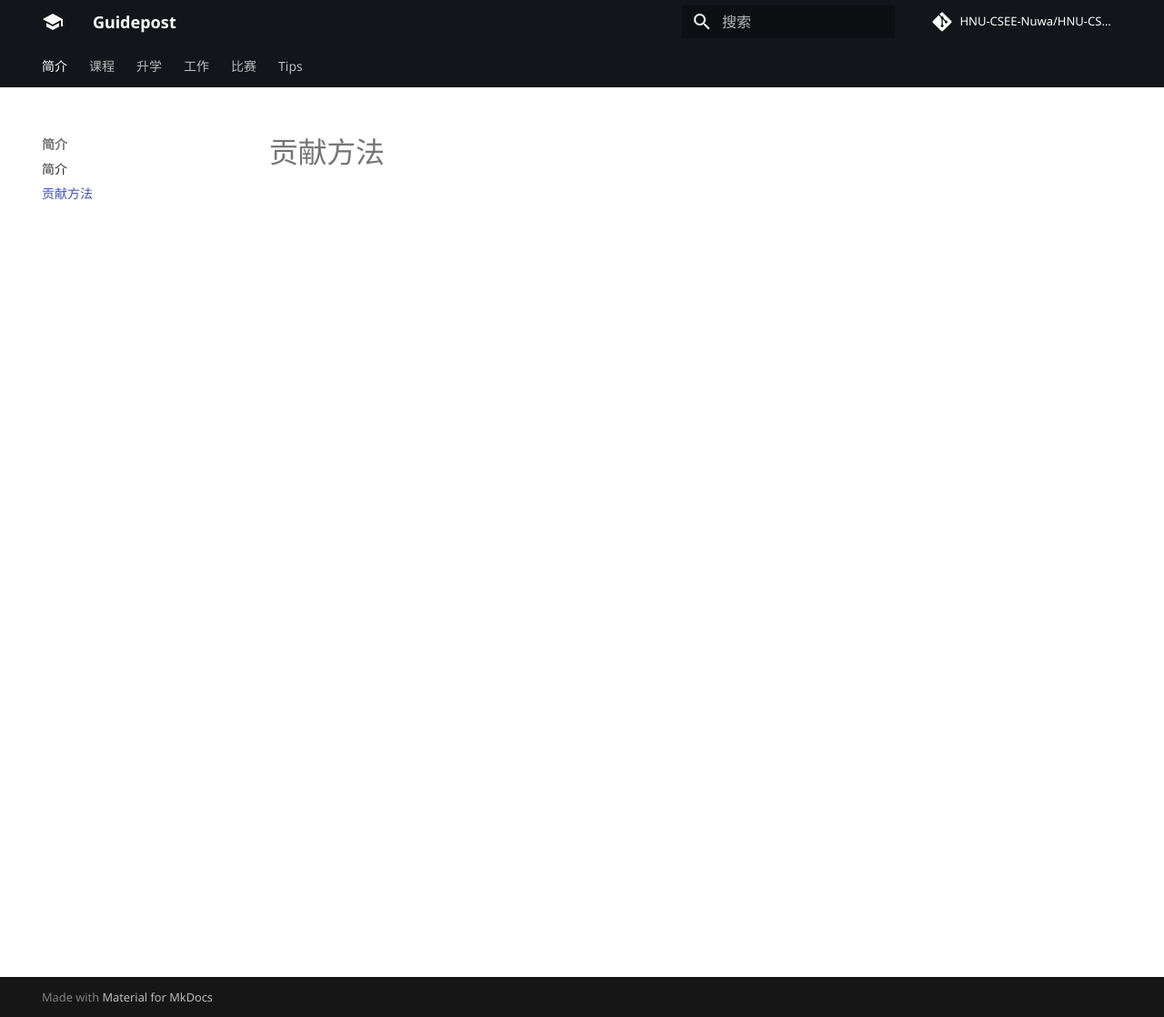
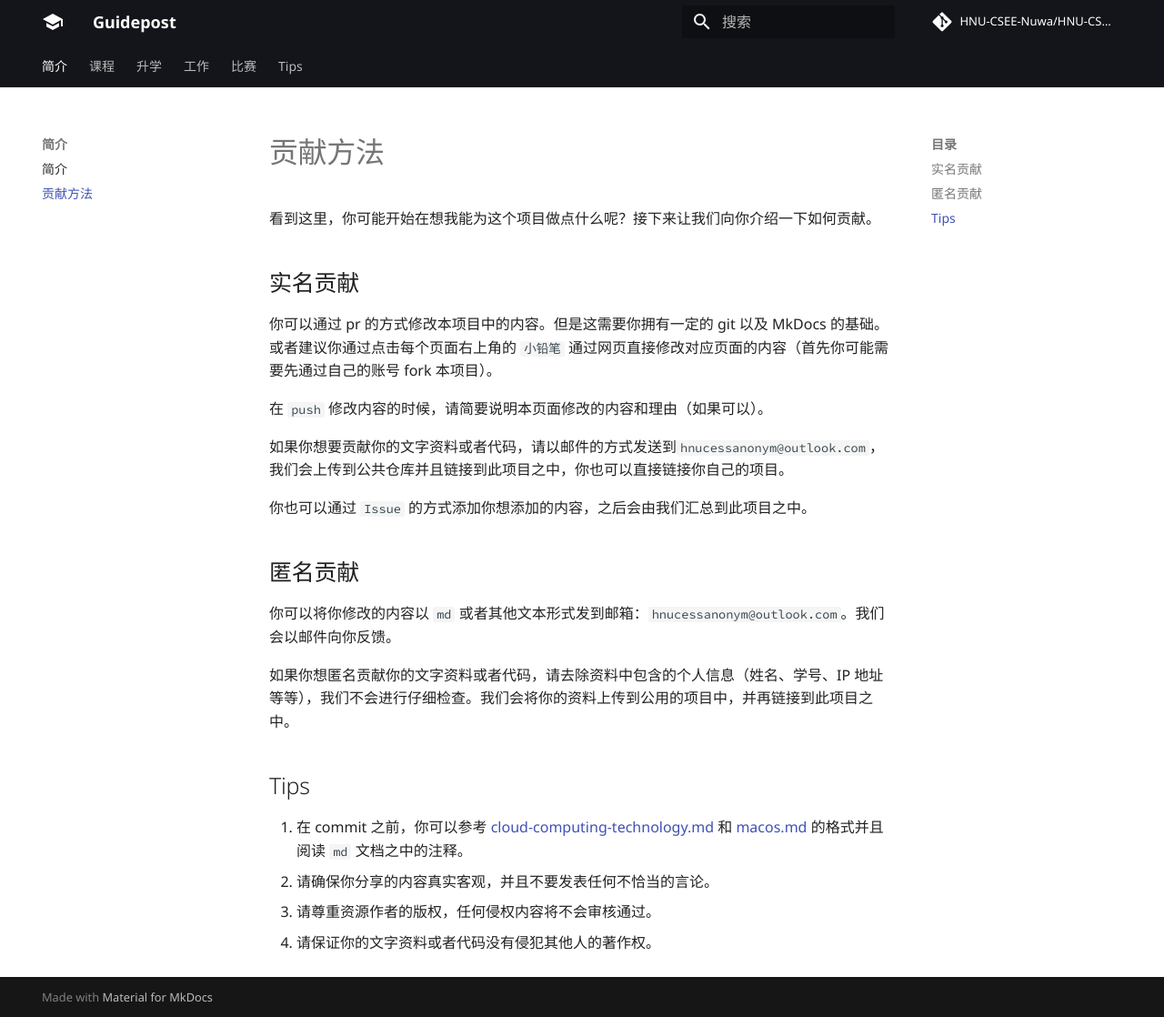
Before and after one commit to xxgn/Guidepost, an MkDocs documentation site: the page built from docs/intro/how-to-commit.md, in a window 1280 px wide and 1118 px high. Shown: the whole window at 91% size. Built offline with MkDocs 1.6.1 and Material for MkDocs 9.7.7, drawn with Linux system fonts in a browser that asks for light colours; comment, search, counter and statistics services are not loaded.

Commit message:
intro/how-to-commit.md: add commit guide

```diff
--- a/docs/intro/how-to-commit.md
+++ b/docs/intro/how-to-commit.md
@@ -1 +1,26 @@
 # 贡献方法
+
+看到这里，你可能开始在想我能为这个项目做点什么呢？接下来让我们向你介绍一下如何贡献。
+
+## 实名贡献
+
+你可以通过 pr 的方式修改本项目中的内容。但是这需要你拥有一定的 git 以及 MkDocs 的基础。或者建议你通过点击每个页面右上角的 `小铅笔` 通过网页直接修改对应页面的内容（首先你可能需要先通过自己的账号 fork 本项目）。
+
+在 `push` 修改内容的时候，请简要说明本页面修改的内容和理由（如果可以）。
+
+如果你想要贡献你的文字资料或者代码，请以邮件的方式发送到`hnucessanonym@outlook.com`，我们会上传到公共仓库并且链接到此项目之中，你也可以直接链接你自己的项目。
+
+你也可以通过 `Issue` 的方式添加你想添加的内容，之后会由我们汇总到此项目之中。
+
+## 匿名贡献
+
+你可以将你修改的内容以 `md` 或者其他文本形式发到邮箱：`hnucessanonym@outlook.com`。我们会以邮件向你反馈。
+
+如果你想匿名贡献你的文字资料或者代码，请去除资料中包含的个人信息（姓名、学号、IP 地址等等），我们不会进行仔细检查。我们会将你的资料上传到公用的项目中，并再链接到此项目之中。
+
+## Tips
+
+1. 在 commit 之前，你可以参考 [cloud-computing-technology.md](https://hnu-csee-nuwa.github.io/HNU-CSEE-Guidepost/lecture/cs/cloud-computing-technology/) 和 [macos.md](https://hnu-csee-nuwa.github.io/HNU-CSEE-Guidepost/tips/macos/) 的格式并且阅读 `md` 文档之中的注释。
+2. 请确保你分享的内容真实客观，并且不要发表任何不恰当的言论。
+3. 请尊重资源作者的版权，任何侵权内容将不会审核通过。
+4. 请保证你的文字资料或者代码没有侵犯其他人的著作权。
```
